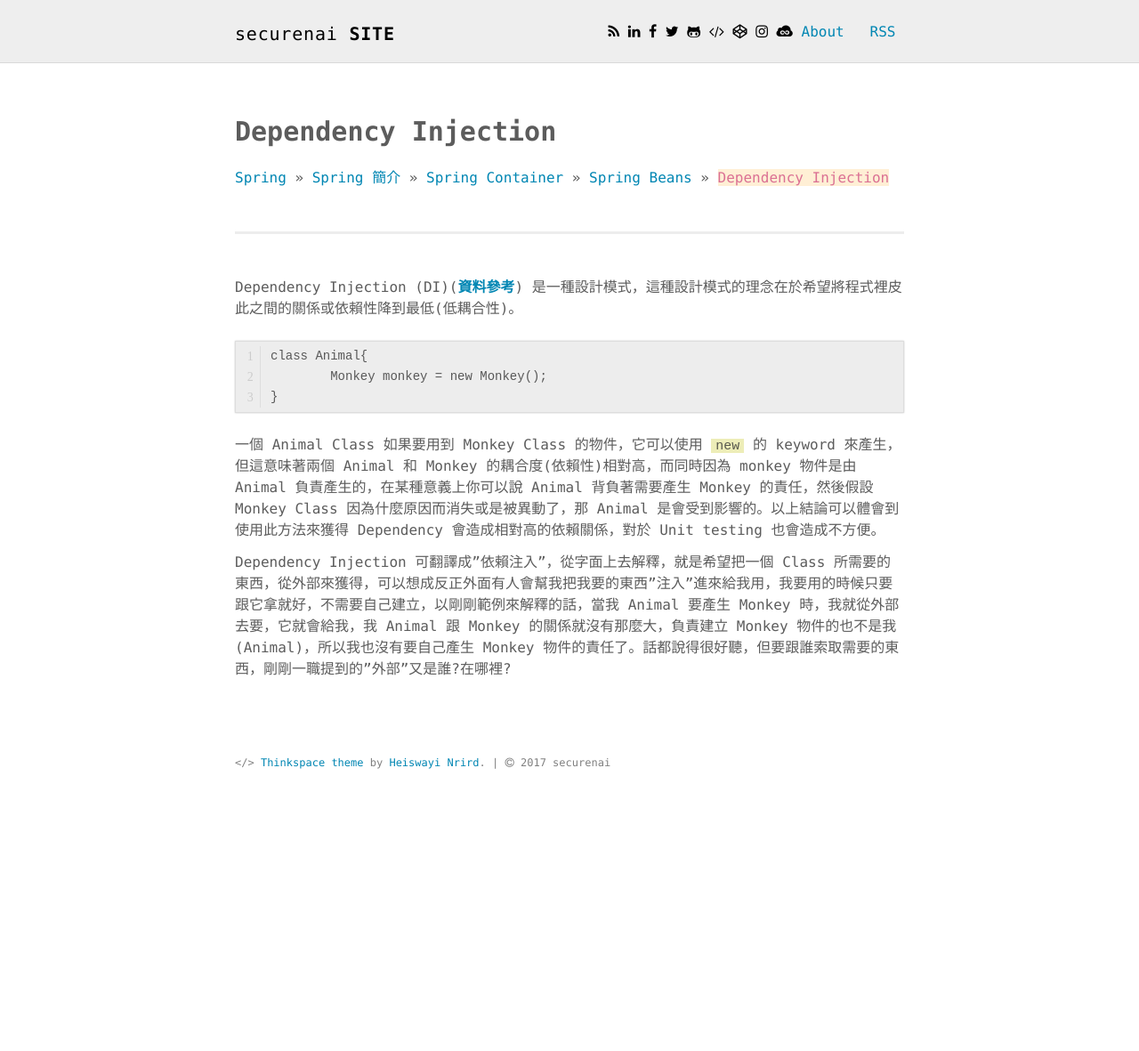
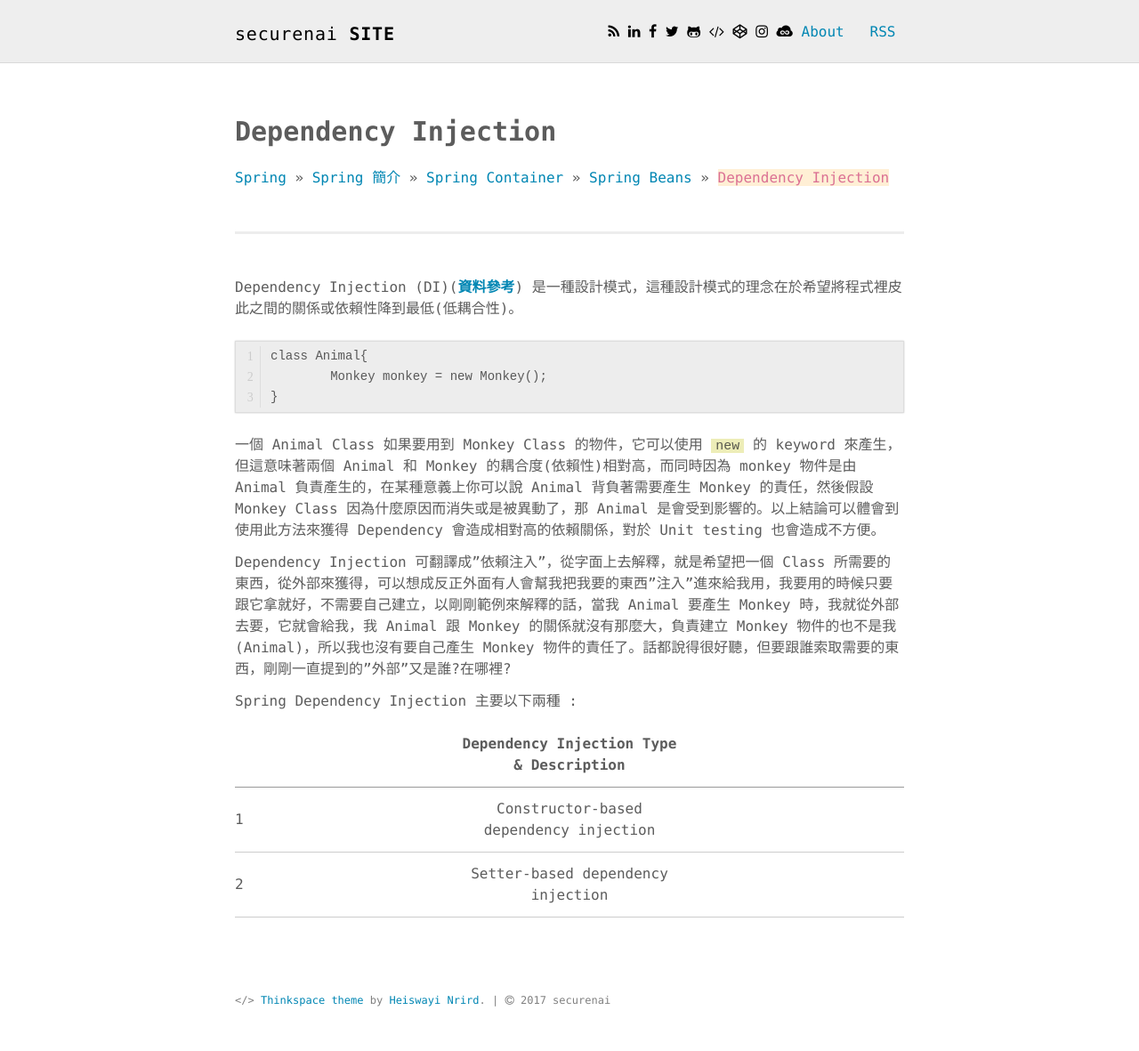
Before and after one commit to securenai/securenai.github.io, a Jekyll site: the page built from spring/spring_page4.md, in a window 1280 px wide. Shown: the whole page at 89% size. Built offline with Jekyll 4.4.1, drawn with Linux system fonts in a browser that asks for light colours; our own code applies the rules of GitHub Pages for plain Markdown files; before the commit the page ends 914 px from its top, so only the background shows below that.

Commit message:
Update spring_page4.md

````diff
--- a/spring/spring_page4.md
+++ b/spring/spring_page4.md
@@ -25,4 +25,11 @@ class Animal{
 ```
 一個 Animal Class 如果要用到 Monkey Class 的物件，它可以使用 `new` 的 keyword 來產生，但這意味著兩個 Animal 和 Monkey 的耦合度(依賴性)相對高，而同時因為 monkey 物件是由 Animal 負責產生的，在某種意義上你可以說 Animal 背負著需要產生 Monkey 的責任，然後假設 Monkey Class 因為什麼原因而消失或是被異動了，那 Animal 是會受到影響的。以上結論可以體會到使用此方法來獲得 Dependency 會造成相對高的依賴關係，對於 Unit testing 也會造成不方便。
 
-Dependency Injection 可翻譯成"依賴注入"，從字面上去解釋，就是希望把一個 Class 所需要的東西，從外部來獲得，可以想成反正外面有人會幫我把我要的東西"注入"進來給我用，我要用的時候只要跟它拿就好，不需要自己建立，以剛剛範例來解釋的話，當我 Animal 要產生 Monkey 時，我就從外部去要，它就會給我，我 Animal 跟 Monkey 的關係就沒有那麼大，負責建立 Monkey 物件的也不是我(Animal)，所以我也沒有要自己產生 Monkey 物件的責任了。話都說得很好聽，但要跟誰索取需要的東西，剛剛一職提到的"外部"又是誰?在哪裡?
+Dependency Injection 可翻譯成"依賴注入"，從字面上去解釋，就是希望把一個 Class 所需要的東西，從外部來獲得，可以想成反正外面有人會幫我把我要的東西"注入"進來給我用，我要用的時候只要跟它拿就好，不需要自己建立，以剛剛範例來解釋的話，當我 Animal 要產生 Monkey 時，我就從外部去要，它就會給我，我 Animal 跟 Monkey 的關係就沒有那麼大，負責建立 Monkey 物件的也不是我(Animal)，所以我也沒有要自己產生 Monkey 物件的責任了。話都說得很好聽，但要跟誰索取需要的東西，剛剛一直提到的"外部"又是誰?在哪裡?
+
+Spring Dependency Injection 主要以下兩種 :
+
+|   | Dependency Injection Type & Description       |                             |
+| - |:---------------------------------------------:|
+| 1 | Constructor-based dependency injection        |
+| 2 | Setter-based dependency injection             |
````
